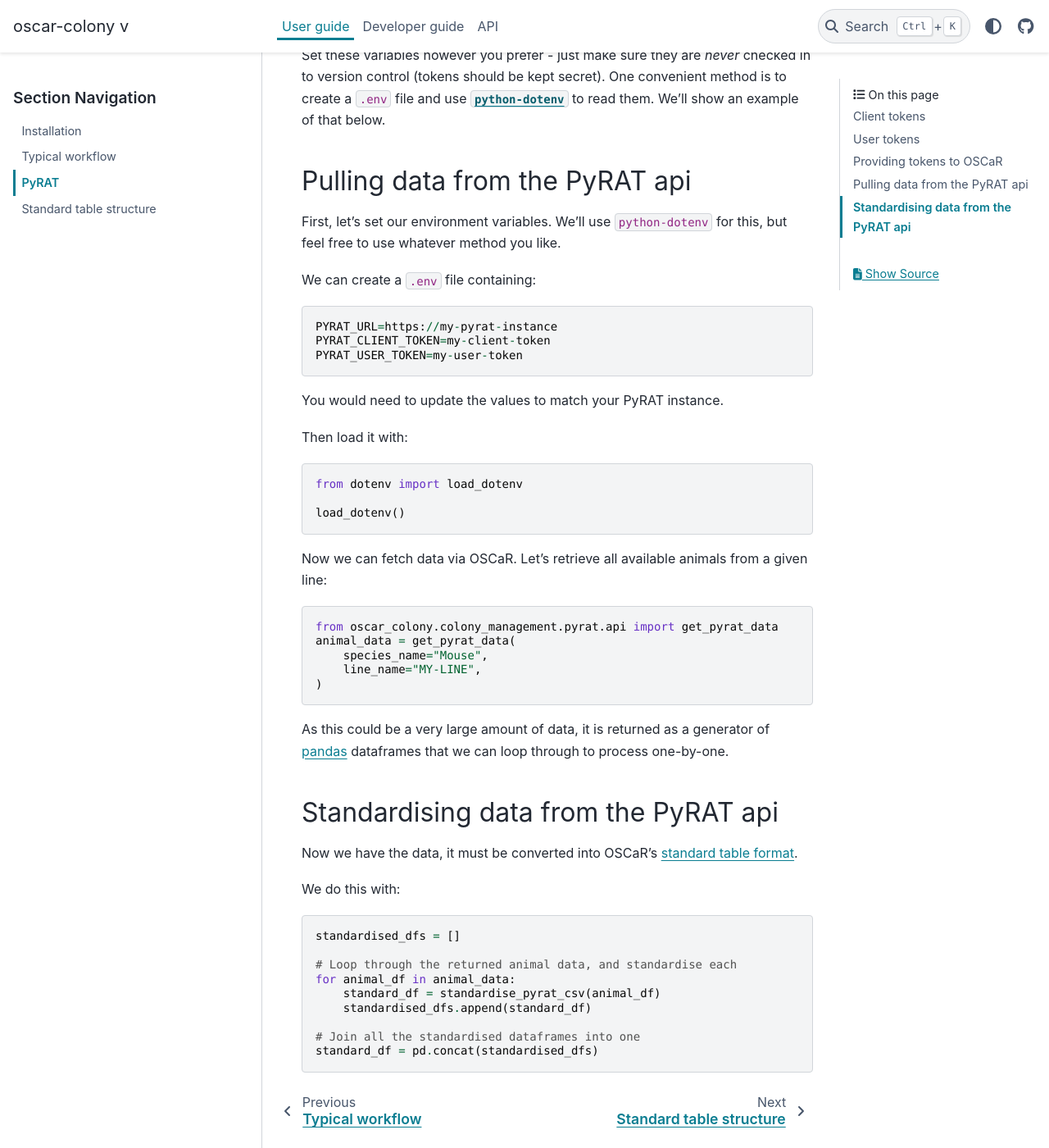
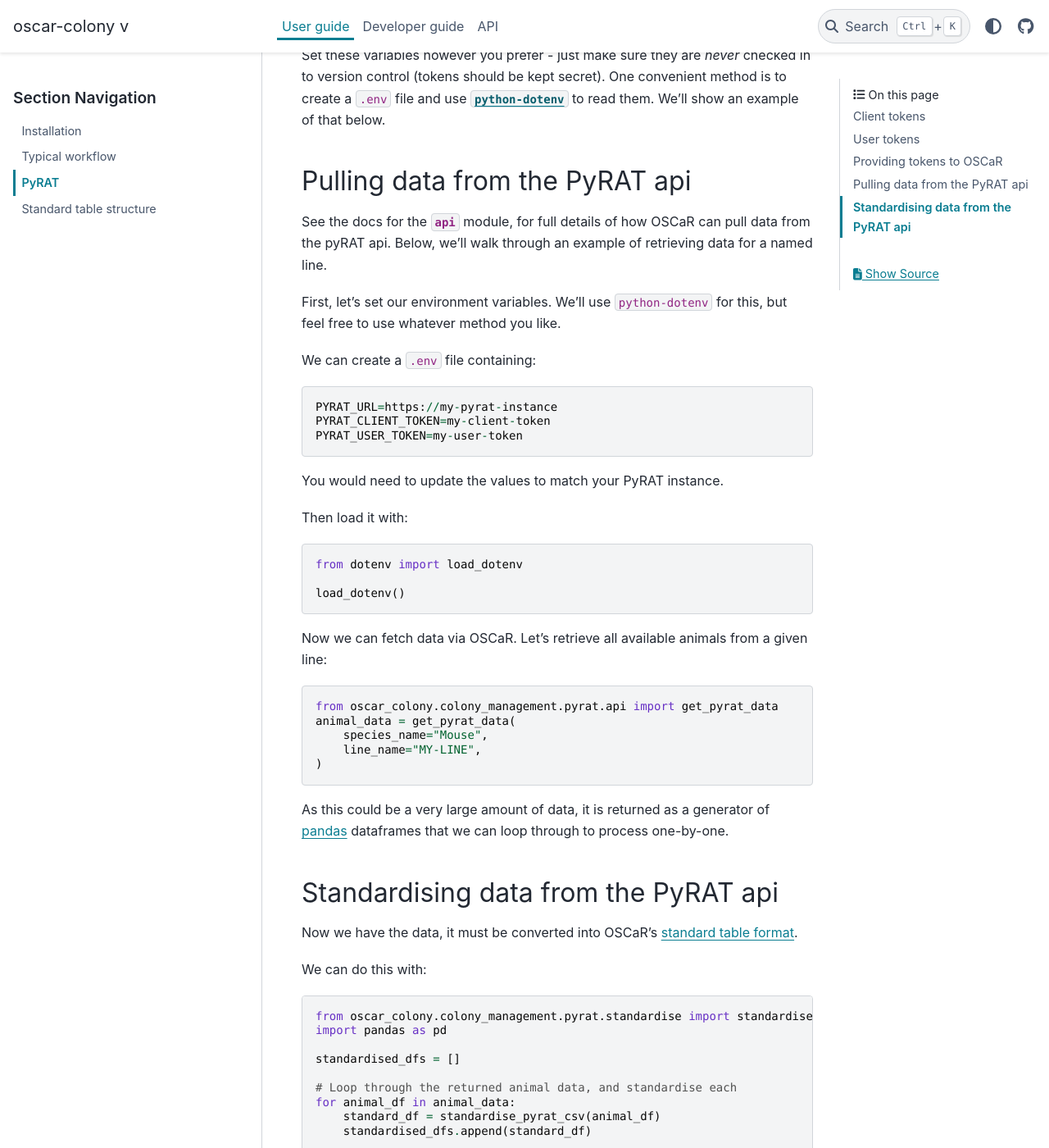
Before and after one commit to neuroinformatics-unit/OSCaR, a Sphinx documentation site: the page built from docs/source/user_guide/pyrat.md, in a window 1280 px wide and 1400 px high, scrolled down 1025 px. Shown: the whole window at 82% size. Built offline with Sphinx 7.4.7 and the PyData theme 0.15.4, drawn with Linux system fonts in a browser that asks for light colours; some of the changed text lies outside the part shown.

Commit message:
fix links to relevant pyrat modules

````diff
--- a/docs/source/user_guide/pyrat.md
+++ b/docs/source/user_guide/pyrat.md
@@ -28,6 +28,9 @@
 Set these variables however you prefer - just make sure they are _never_ checked in to version control (tokens should be kept secret). One convenient method is to create a `.env` file and use [`python-dotenv`](https://github.com/theskumar/python-dotenv) to read them. We'll show an example of that below.
 
 ## Pulling data from the PyRAT api
+
+See the docs for the {mod}`~oscar_colony.colony_management.pyrat.api` module, for full details of how OSCaR can pull data from the pyRAT api.
+Below, we'll walk through an example of retrieving data for a named line.
 
 First, let's set our environment variables. We'll use `python-dotenv` for this, but feel free to use whatever method you like.
 
@@ -62,8 +65,11 @@
 
 Now we have the data, it must be converted into OSCaR's [standard table format](./standard_table.md).
 
-We do this with:
+We can do this with:
 ```python
+from oscar_colony.colony_management.pyrat.standardise import standardise_pyrat_csv
+import pandas as pd
+
 standardised_dfs = []
 
 # Loop through the returned animal data, and standardise each
@@ -74,3 +80,5 @@
 # Join all the standardised dataframes into one
 standard_df = pd.concat(standardised_dfs)
 ```
+
+See the docs for the {mod}`~oscar_colony.colony_management.pyrat.standardise` module, for full details of how data is standardised.
````
Also changed, not shown: docs/source/user_guide/typical_workflow.md (+1 -1 lines).
